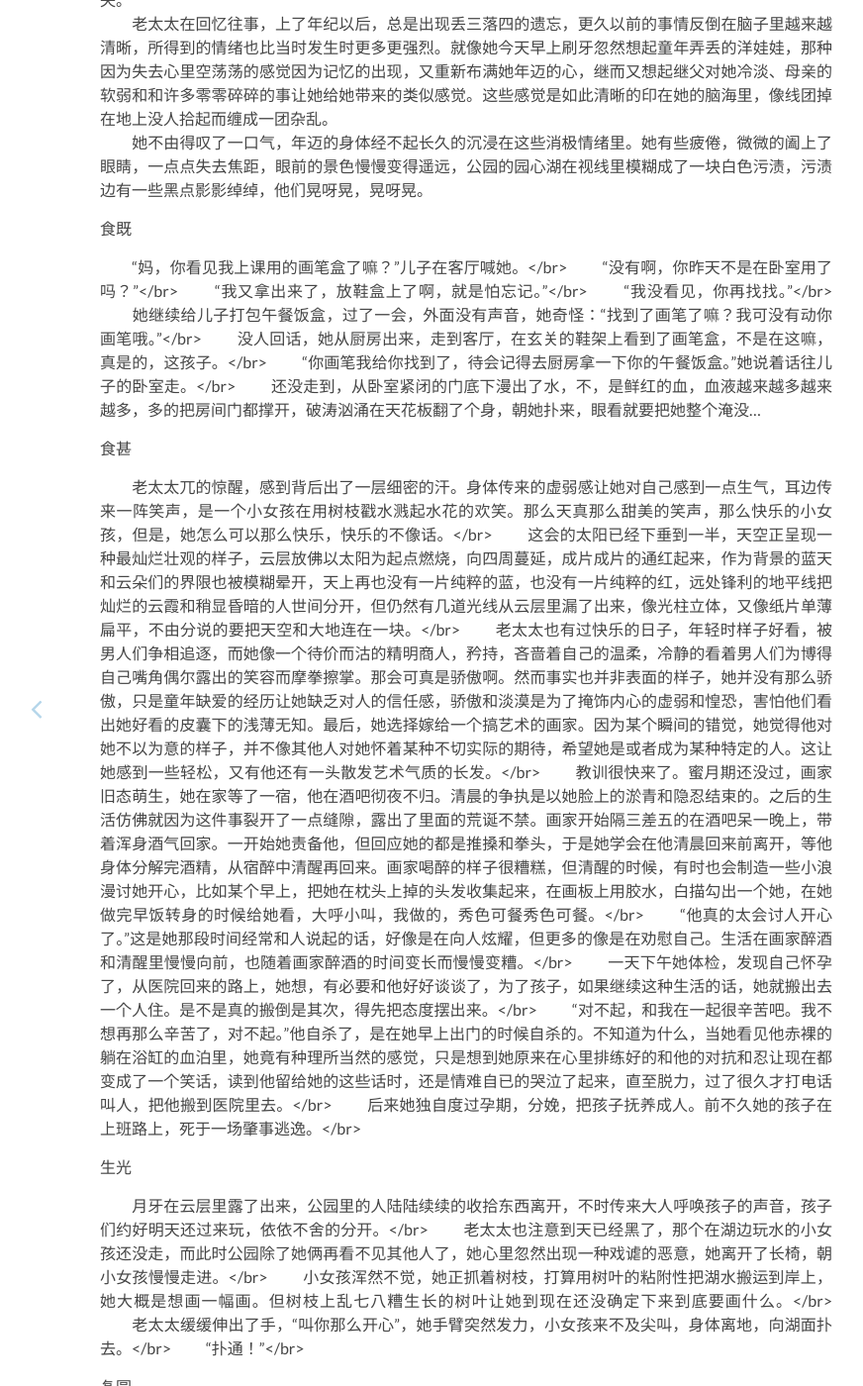
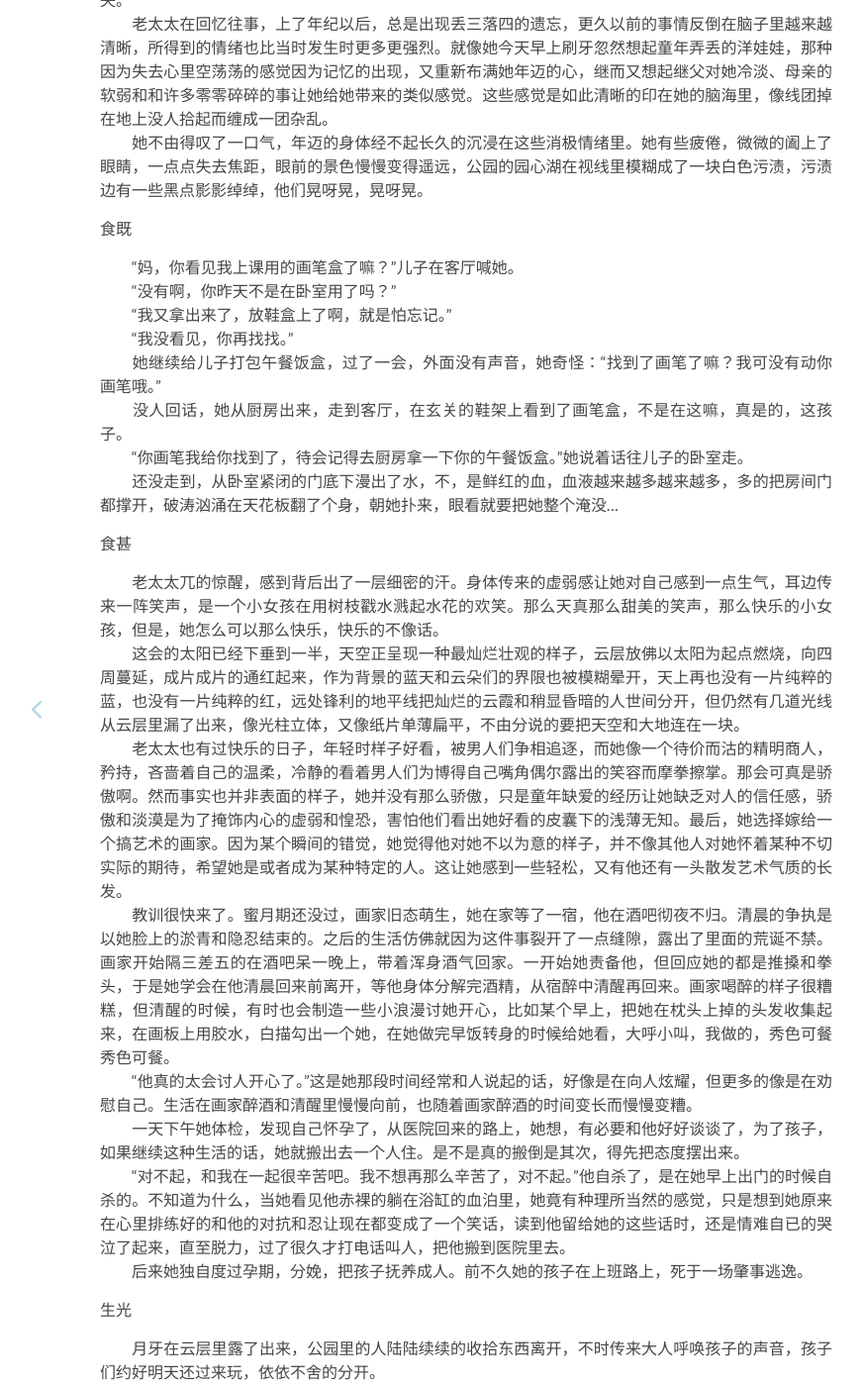
Before and after one commit to Rickylamn/Rickylamn.github.io, a Jekyll site: the page built from _posts/2019-7-24-傍晚.md, in a window 1280 px wide and 1400 px high, scrolled down 323 px. Shown: the whole window at 99% size, without its empty margins (169-1041 px from the left). Built offline with Jekyll 4.4.1, drawn with Linux system fonts in a browser that asks for light colours; nearby versions of some CDN libraries; comment, search, counter and statistics services are not loaded; some of the changed text lies outside the part shown.

Commit message:
傍晚
傍晚

```diff
--- a/_posts/2019-7-24-傍晚.md
+++ b/_posts/2019-7-24-傍晚.md
@@ -14,40 +14,40 @@ tags: 碎碎念
 
 食既
 
-　　“妈，你看见我上课用的画笔盒了嘛？”儿子在客厅喊她。</br>
-　　“没有啊，你昨天不是在卧室用了吗？”</br>
-　　“我又拿出来了，放鞋盒上了啊，就是怕忘记。”</br>
-　　“我没看见，你再找找。”</br>
-　　她继续给儿子打包午餐饭盒，过了一会，外面没有声音，她奇怪：“找到了画笔了嘛？我可没有动你画笔哦。”</br>
-　　没人回话，她从厨房出来，走到客厅，在玄关的鞋架上看到了画笔盒，不是在这嘛，真是的，这孩子。</br>
-　　“你画笔我给你找到了，待会记得去厨房拿一下你的午餐饭盒。”她说着话往儿子的卧室走。</br>
+　　“妈，你看见我上课用的画笔盒了嘛？”儿子在客厅喊她。
+　　“没有啊，你昨天不是在卧室用了吗？”
+　　“我又拿出来了，放鞋盒上了啊，就是怕忘记。”
+　　“我没看见，你再找找。”
+　　她继续给儿子打包午餐饭盒，过了一会，外面没有声音，她奇怪：“找到了画笔了嘛？我可没有动你画笔哦。”
+　　没人回话，她从厨房出来，走到客厅，在玄关的鞋架上看到了画笔盒，不是在这嘛，真是的，这孩子。
+　　“你画笔我给你找到了，待会记得去厨房拿一下你的午餐饭盒。”她说着话往儿子的卧室走。
 　　还没走到，从卧室紧闭的门底下漫出了水，不，是鲜红的血，血液越来越多越来越多，多的把房间门都撑开，破涛汹涌在天花板翻了个身，朝她扑来，眼看就要把她整个淹没...
 
 
 食甚
 
-　　老太太兀的惊醒，感到背后出了一层细密的汗。身体传来的虚弱感让她对自己感到一点生气，耳边传来一阵笑声，是一个小女孩在用树枝戳水溅起水花的欢笑。那么天真那么甜美的笑声，那么快乐的小女孩，但是，她怎么可以那么快乐，快乐的不像话。</br>
-　　这会的太阳已经下垂到一半，天空正呈现一种最灿烂壮观的样子，云层放佛以太阳为起点燃烧，向四周蔓延，成片成片的通红起来，作为背景的蓝天和云朵们的界限也被模糊晕开，天上再也没有一片纯粹的蓝，也没有一片纯粹的红，远处锋利的地平线把灿烂的云霞和稍显昏暗的人世间分开，但仍然有几道光线从云层里漏了出来，像光柱立体，又像纸片单薄扁平，不由分说的要把天空和大地连在一块。</br>
-　　老太太也有过快乐的日子，年轻时样子好看，被男人们争相追逐，而她像一个待价而沽的精明商人，矜持，吝啬着自己的温柔，冷静的看着男人们为博得自己嘴角偶尔露出的笑容而摩拳擦掌。那会可真是骄傲啊。然而事实也并非表面的样子，她并没有那么骄傲，只是童年缺爱的经历让她缺乏对人的信任感，骄傲和淡漠是为了掩饰内心的虚弱和惶恐，害怕他们看出她好看的皮囊下的浅薄无知。最后，她选择嫁给一个搞艺术的画家。因为某个瞬间的错觉，她觉得他对她不以为意的样子，并不像其他人对她怀着某种不切实际的期待，希望她是或者成为某种特定的人。这让她感到一些轻松，又有他还有一头散发艺术气质的长发。</br>
-　　教训很快来了。蜜月期还没过，画家旧态萌生，她在家等了一宿，他在酒吧彻夜不归。清晨的争执是以她脸上的淤青和隐忍结束的。之后的生活仿佛就因为这件事裂开了一点缝隙，露出了里面的荒诞不禁。画家开始隔三差五的在酒吧呆一晚上，带着浑身酒气回家。一开始她责备他，但回应她的都是推搡和拳头，于是她学会在他清晨回来前离开，等他身体分解完酒精，从宿醉中清醒再回来。画家喝醉的样子很糟糕，但清醒的时候，有时也会制造一些小浪漫讨她开心，比如某个早上，把她在枕头上掉的头发收集起来，在画板上用胶水，白描勾出一个她，在她做完早饭转身的时候给她看，大呼小叫，我做的，秀色可餐秀色可餐。</br>
-　　“他真的太会讨人开心了。”这是她那段时间经常和人说起的话，好像是在向人炫耀，但更多的像是在劝慰自己。生活在画家醉酒和清醒里慢慢向前，也随着画家醉酒的时间变长而慢慢变糟。</br>
-　　一天下午她体检，发现自己怀孕了，从医院回来的路上，她想，有必要和他好好谈谈了，为了孩子，如果继续这种生活的话，她就搬出去一个人住。是不是真的搬倒是其次，得先把态度摆出来。</br>
-　　“对不起，和我在一起很辛苦吧。我不想再那么辛苦了，对不起。”他自杀了，是在她早上出门的时候自杀的。不知道为什么，当她看见他赤裸的躺在浴缸的血泊里，她竟有种理所当然的感觉，只是想到她原来在心里排练好的和他的对抗和忍让现在都变成了一个笑话，读到他留给她的这些话时，还是情难自已的哭泣了起来，直至脱力，过了很久才打电话叫人，把他搬到医院里去。</br>
-　　后来她独自度过孕期，分娩，把孩子抚养成人。前不久她的孩子在上班路上，死于一场肇事逃逸。</br>
+　　老太太兀的惊醒，感到背后出了一层细密的汗。身体传来的虚弱感让她对自己感到一点生气，耳边传来一阵笑声，是一个小女孩在用树枝戳水溅起水花的欢笑。那么天真那么甜美的笑声，那么快乐的小女孩，但是，她怎么可以那么快乐，快乐的不像话。
+　　这会的太阳已经下垂到一半，天空正呈现一种最灿烂壮观的样子，云层放佛以太阳为起点燃烧，向四周蔓延，成片成片的通红起来，作为背景的蓝天和云朵们的界限也被模糊晕开，天上再也没有一片纯粹的蓝，也没有一片纯粹的红，远处锋利的地平线把灿烂的云霞和稍显昏暗的人世间分开，但仍然有几道光线从云层里漏了出来，像光柱立体，又像纸片单薄扁平，不由分说的要把天空和大地连在一块。
+　　老太太也有过快乐的日子，年轻时样子好看，被男人们争相追逐，而她像一个待价而沽的精明商人，矜持，吝啬着自己的温柔，冷静的看着男人们为博得自己嘴角偶尔露出的笑容而摩拳擦掌。那会可真是骄傲啊。然而事实也并非表面的样子，她并没有那么骄傲，只是童年缺爱的经历让她缺乏对人的信任感，骄傲和淡漠是为了掩饰内心的虚弱和惶恐，害怕他们看出她好看的皮囊下的浅薄无知。最后，她选择嫁给一个搞艺术的画家。因为某个瞬间的错觉，她觉得他对她不以为意的样子，并不像其他人对她怀着某种不切实际的期待，希望她是或者成为某种特定的人。这让她感到一些轻松，又有他还有一头散发艺术气质的长发。
+　　教训很快来了。蜜月期还没过，画家旧态萌生，她在家等了一宿，他在酒吧彻夜不归。清晨的争执是以她脸上的淤青和隐忍结束的。之后的生活仿佛就因为这件事裂开了一点缝隙，露出了里面的荒诞不禁。画家开始隔三差五的在酒吧呆一晚上，带着浑身酒气回家。一开始她责备他，但回应她的都是推搡和拳头，于是她学会在他清晨回来前离开，等他身体分解完酒精，从宿醉中清醒再回来。画家喝醉的样子很糟糕，但清醒的时候，有时也会制造一些小浪漫讨她开心，比如某个早上，把她在枕头上掉的头发收集起来，在画板上用胶水，白描勾出一个她，在她做完早饭转身的时候给她看，大呼小叫，我做的，秀色可餐秀色可餐。
+　　“他真的太会讨人开心了。”这是她那段时间经常和人说起的话，好像是在向人炫耀，但更多的像是在劝慰自己。生活在画家醉酒和清醒里慢慢向前，也随着画家醉酒的时间变长而慢慢变糟。
+　　一天下午她体检，发现自己怀孕了，从医院回来的路上，她想，有必要和他好好谈谈了，为了孩子，如果继续这种生活的话，她就搬出去一个人住。是不是真的搬倒是其次，得先把态度摆出来。
+　　“对不起，和我在一起很辛苦吧。我不想再那么辛苦了，对不起。”他自杀了，是在她早上出门的时候自杀的。不知道为什么，当她看见他赤裸的躺在浴缸的血泊里，她竟有种理所当然的感觉，只是想到她原来在心里排练好的和他的对抗和忍让现在都变成了一个笑话，读到他留给她的这些话时，还是情难自已的哭泣了起来，直至脱力，过了很久才打电话叫人，把他搬到医院里去。
+　　后来她独自度过孕期，分娩，把孩子抚养成人。前不久她的孩子在上班路上，死于一场肇事逃逸。
 
 
 生光
 
-　　月牙在云层里露了出来，公园里的人陆陆续续的收拾东西离开，不时传来大人呼唤孩子的声音，孩子们约好明天还过来玩，依依不舍的分开。</br>
-　　老太太也注意到天已经黑了，那个在湖边玩水的小女孩还没走，而此时公园除了她俩再看不见其他人了，她心里忽然出现一种戏谑的恶意，她离开了长椅，朝小女孩慢慢走进。</br>
-　　小女孩浑然不觉，她正抓着树枝，打算用树叶的粘附性把湖水搬运到岸上，她大概是想画一幅画。但树枝上乱七八糟生长的树叶让她到现在还没确定下来到底要画什么。</br>
-　　老太太缓缓伸出了手，“叫你那么开心”，她手臂突然发力，小女孩来不及尖叫，身体离地，向湖面扑去。</br>
-　　“扑通！”</br>
+　　月牙在云层里露了出来，公园里的人陆陆续续的收拾东西离开，不时传来大人呼唤孩子的声音，孩子们约好明天还过来玩，依依不舍的分开。
+　　老太太也注意到天已经黑了，那个在湖边玩水的小女孩还没走，而此时公园除了她俩再看不见其他人了，她心里忽然出现一种戏谑的恶意，她离开了长椅，朝小女孩慢慢走进。
+　　小女孩浑然不觉，她正抓着树枝，打算用树叶的粘附性把湖水搬运到岸上，她大概是想画一幅画。但树枝上乱七八糟生长的树叶让她到现在还没确定下来到底要画什么。
+　　老太太缓缓伸出了手，“叫你那么开心”，她手臂突然发力，小女孩来不及尖叫，身体离地，向湖面扑去。
+　　“扑通！”
 
 
 复圆
 
-　　老太太没了踪影，小女孩在湖里浮沉，她放弃了挣扎，也似乎不想挣扎。她的身体浸泡在水里，像一块吸水海绵开始慢慢膨胀，头发变长在水里四散漂浮，继而又以一种可见的速度变灰，变白，皱纹像一阵涟漪，在她身上荡漾，不到一会的功夫，小女孩完全变成了老太太的模样。</br>
-　　老太太很平静，她没有死在生活的手里，她是被自己杀死的。</br>
-　　月亮高高的挂在天上，月光顺从了高楼大厦，在他们的轮廓阴影中间找到了自己的位置。有逃离一部分，在公园的树林里和一群绿色混在一起，风乍起，银色和绿色被凌乱的搅碎在风里。</br>
-　　老太太沉进了湖底，又好像沉进了那片穿透湖面的月光里。</br>
+　　老太太没了踪影，小女孩在湖里浮沉，她放弃了挣扎，也似乎不想挣扎。她的身体浸泡在水里，像一块吸水海绵开始慢慢膨胀，头发变长在水里四散漂浮，继而又以一种可见的速度变灰，变白，皱纹像一阵涟漪，在她身上荡漾，不到一会的功夫，小女孩完全变成了老太太的模样。
+　　老太太很平静，她没有死在生活的手里，她是被自己杀死的。
+　　月亮高高的挂在天上，月光顺从了高楼大厦，在他们的轮廓阴影中间找到了自己的位置。有逃离一部分，在公园的树林里和一群绿色混在一起，风乍起，银色和绿色被凌乱的搅碎在风里。
+　　老太太沉进了湖底，又好像沉进了那片穿透湖面的月光里。
```
